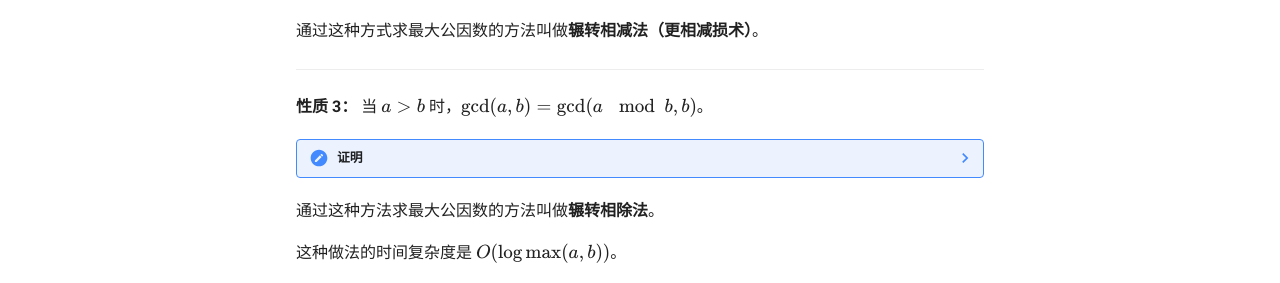
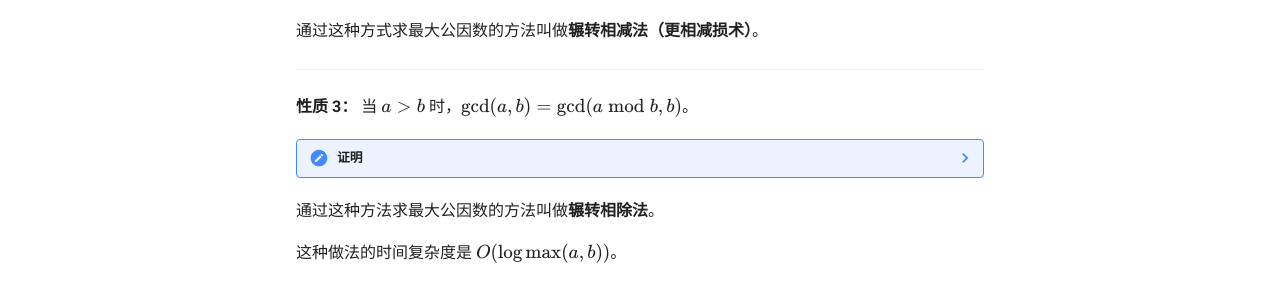
Before and after one commit to ggenerals/GG-wiki, an MkDocs documentation site: the page built from docs/math/数论/gcd.md, in a window 1280 px wide and 900 px high, scrolled down 717 px. Shown: the part 462-745 px from the top of the window. Built offline with MkDocs 1.6.1 and Material for MkDocs 9.7.7, drawn with Linux system fonts in a browser that asks for light colours; comment, search, counter and statistics services are not loaded.

Commit message:
upd bmod

```diff
--- a/docs/math/数论/gcd.md
+++ b/docs/math/数论/gcd.md
@@ -90,7 +90,7 @@ $$\gcd(0,a)=a$$
 
 ---
 
-**性质 3：** 当 $a>b$ 时，$\gcd(a,b)=\gcd(a \mod b,b)$。
+**性质 3：** 当 $a>b$ 时，$\gcd(a,b)=\gcd(a \bmod b,b)$。
 
 ??? note "证明"
 
@@ -106,7 +106,7 @@ $$\gcd(0,a)=a$$
 
     1. $b \ge \frac{a}{2}$，那么 $a-b \le \frac{a}{2}$。
 
-    2. $b < \frac{a}{2}$，那么 $a \mod b < b < \frac{a}{2}$。
+    2. $b < \frac{a}{2}$，那么 $a \bmod b < b < \frac{a}{2}$。
 
     那么每次 $a$ 或 $b$ 会减少至少一半，所以总共只会进行 $O(\log \max(a,b))$ 次。
 
```
